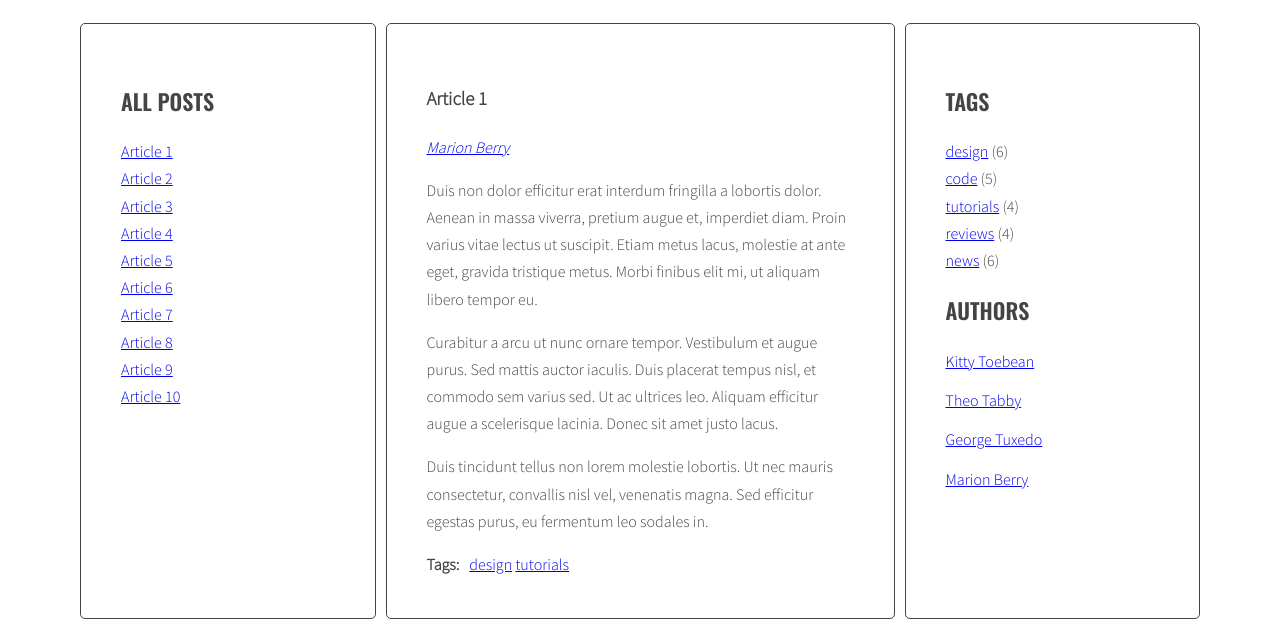
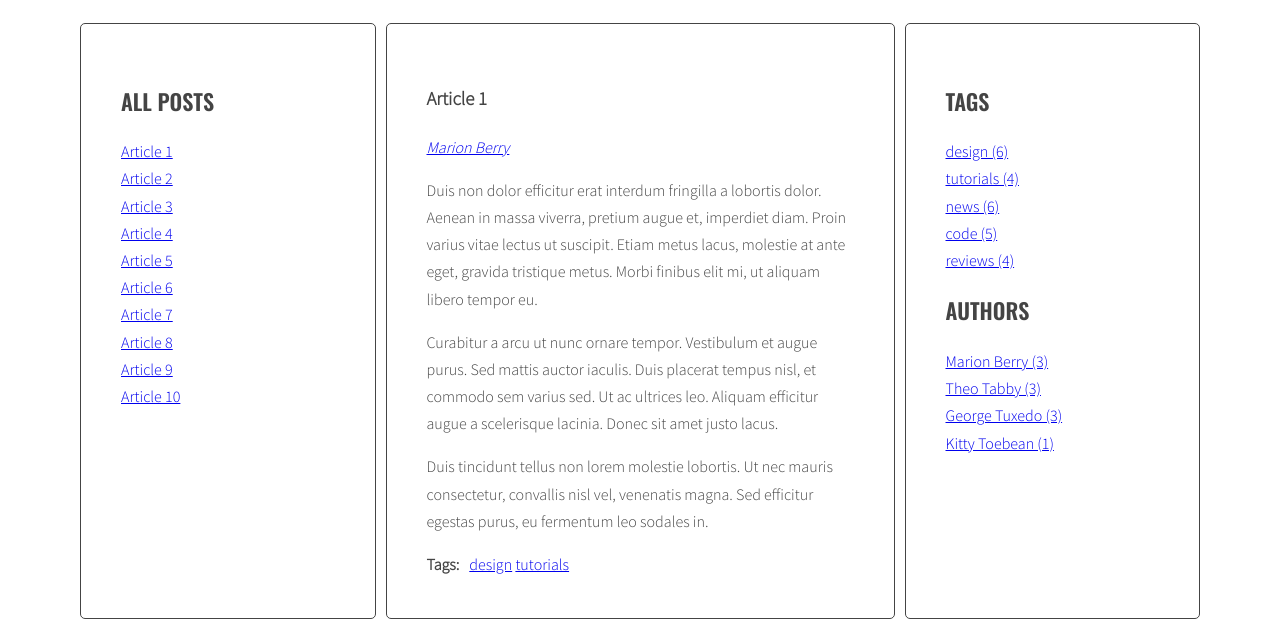
Before and after one commit to JL9696/javascript-blog, a website: page index.html in a window 1280 px wide. Shown: the part 220-847 px from the top of the page. Drawn offline with nearby package versions, Linux system fonts and the light colour scheme.

Commit message:
add generate tag and author left side

```diff
--- a/index.html
+++ b/index.html
@@ -160,11 +160,11 @@
             <aside class="sidebar">
               <h2 class="section-title">Tags</h2>
               <ul class="list tags">
-                <li><a href="#">design</a> <span>(6)</span></li>
+              <!--  <li><a href="#">design</a> <span>(6)</span></li>
                 <li><a href="#">code</a> <span>(5)</span></li>
                 <li><a href="#">tutorials</a> <span>(4)</span></li>
                 <li><a href="#">reviews</a> <span>(4)</span></li>
-                <li><a href="#">news</a> <span>(6)</span></li>
+                <li><a href="#">news</a> <span>(6)</span></li> -->
               </ul>
               <h2 class="section-title">Authors</h2>
               <ul class="list authors">
--- a/js/script.js
+++ b/js/script.js
@@ -1,184 +1,161 @@
 'use strict';
 {
-/*
-document.getElementById('test-button').addEventListener('click', function(){
-    const links = document.querySelectorAll('.titles a');
-    console.log('links:', links);
-  });
-*/
 
   const titleClickHandler = function(event){
     event.preventDefault();
     const clickedElement = this;
     console.log('Link was clicked!');
     console.log(event);
-
     /* [DONE] remove class 'active' from all article links  */
-
     const activeLinks = document.querySelectorAll('.titles a.active');
-
     for(let activeLink of activeLinks){
       activeLink.classList.remove('active');
     }
-
     /* [DONE] add class 'active' to the clicked link */
-
     console.log('clickedElement (with plus):' + clickedElement);
     clickedElement.classList.add('active');
-
     /* [DONE] remove class 'active' from all articles */
-
     const activeArticles = document.querySelectorAll('.post.active');
-
     for(let activeArticle of activeArticles){
       activeArticle.classList.remove('active');
     }
-
     /* [DONE] get 'href' attribute from the clicked link */
-
     const linkSelector = clickedElement.getAttribute('href');
     console.log(linkSelector);
-
     /* [DONE] find the correct article using the selector (value of 'href' attribute) */
-
     const targetArticle = document.querySelector(linkSelector);
     console.log(targetArticle);
-
     /* [DONE] add class 'active' to the correct article */
-
     targetArticle.classList.add('active');
     console.log('clickedElement:', targetArticle);
-
   };
 
-
-
-
   /* [DONE]  generating a list of titles */
-
 
   const optArticleSelector = '.post',
     optTitleSelector = '.post-title',
     optTitleListSelector = '.titles',
     optArticleTagsSelector = '.post-tags .list',
-    optArticleAuthorSelector = '.post .post-author';
+    optArticleAuthorSelector ='.post .post-author',
+    optAuthorsListSelector = '.authors.list',
+    optTagsListSelector = '.tags.list',
+    optCloudClassCount = 5,
+    optCloudClassPrefix = 'tag-size-';
 
   const generateTitleLinks = function(customSelector = ''){
-
     /* [DONE] remove contents of titleList */
-
     const clearTitleList = function(){
       document.querySelector(optTitleListSelector).innerHTML = '';
     };
-
     clearTitleList();
-
     /* [DONE] for each article */
     const articles = document.querySelectorAll(optArticleSelector + customSelector);
-
     let html = '';
-
     for(let article of articles){
-
       /* [DONE]  get the article id */
-
       const articleId = article.getAttribute('id');
       console.log(articleId);
-
       /* [DONE]  find the title element */
-
       const articleTitle = article.querySelector(optTitleSelector).innerHTML;
       console.log(articleTitle);
-
       /* [DONE] get the title from the title element */
-
       /* [DONE] create HTML of the link */
-
       const linkHTML = '<li><a href="#' + articleId + '"><span>' + articleTitle + '</span></a></li>';
       console.log(linkHTML);
-
       /* [DONE] insert link into titleList */
-
       html = html + linkHTML;
-
       const titlesWrapper = document.querySelector(optTitleListSelector);
       titlesWrapper.insertAdjacentHTML('beforeend', linkHTML);
-
       const links = document.querySelectorAll('.titles a');
       console.log(links);
-
       console.log(customSelector);
       console.log(articles);
     }
-
     const links = document.querySelectorAll('.titles a');
-
     for(let link of links){
       link.addEventListener('click', titleClickHandler);
     }
-
   };
 
   generateTitleLinks();
 
-
-
-
+  const params = {'max':0, 'min':999999};
+  const calculateTagsParams = function(tags)
+  {
+    for(let tag in tags){
+      if(tags[tag] > params.max){
+        params.max = tags[tag];
+      }
+      if(tags[tag] < params.min){
+        params.min = tags[tag];
+      }
+    }
+    return params;
+  };
+  const calculateTagClass = function(count, params){
+    const normalizedCount = count - params.min;
+    const normalizedMax = params.max - params.min;
+    const percentage = normalizedCount / normalizedMax;
+    const classNumber = Math.floor( percentage * (optCloudClassCount - 1) + 1);
+    return optCloudClassPrefix + classNumber;
+  };
 
   const generateTags = function(){
+    /* [NEW] create a new variable allTags with an empty object */
+    const allTags = {};
     /* [DONE] find all articles */
-
     const articles = document.querySelectorAll(optArticleSelector);
     console.log(articles);
-
     /* [DONE] START LOOP: for every article: */
-
     for(let article of articles){
-
       /* [DONE] find tags wrapper */
-
       const tagsWrapper = article.querySelector(optArticleTagsSelector).innerHTML = '';
       console.log(tagsWrapper);
-
       /* [DONE] make html variable with empty string */
-
       let html = '';
-
       /* [DONE] get tags from data-tags attribute */
-
       const articleTags = article.getAttribute('data-tags');
       console.log(articleTags);
-
       /* [DONE] split tags into array */
-
       const articleTagsArray = articleTags.split(' ');
       console.log(articleTagsArray);
-
       /* [DONE] START LOOP: for each tag */
-
       for(let tag of articleTagsArray){
-
         /* [DONE] generate HTML of the link */
-
         const tagHTML = '<li><a href="#tag-' + tag + '">' + tag + '</a></li>';
         console.log(tagHTML);
-
         /* [DONE] add generated code to html variable */
-
         html = tagHTML + ' ';
+        /* [NEW] check if this link is NOT already in allTags */
+        if(!allTags[tag]) {
+          /* [NEW] add tag to allTags object */
+          allTags[tag] = 1;
+        }else {
+          allTags[tag]++;
+        }
         const tagsWrapper = article.querySelector(optArticleTagsSelector);
         tagsWrapper.insertAdjacentHTML('beforeend', html);
-        console.log (tagsWrapper)
-
+        console.log (tagsWrapper);
       /* [DONE] END LOOP: for each tag */
       }
-
       /* [DONE] insert HTML of all the links into the tags wrapper */
-
-
-
     /* [DONE]  END LOOP: for every article: */
     }
+    /* [NEW] find list of tags in right column */
+    document.querySelector( optTagsListSelector).innerHTML = '';
+    const tagList = document.querySelector( optTagsListSelector);
+    /* [NEW] create variable for all links HTML code */
+    const tagsParams = calculateTagsParams(allTags);
+    console.log ('tagsParams:', tagsParams);
+    let allTagsHTML = '';
+    /* [NEW] START LOOP: for each tag in allTags: */
+    for(let tag in allTags){
+      /* [NEW] generate code of a link and add it to allTagsHTML */
+      allTagsHTML += '<a href="#tag-' + tag + '" class="' + optCloudClassPrefix + calculateTagClass(allTags[tag], tagsParams) + '">' + tag + ' (' + allTags[tag] + ') ' + '</a><br>';
+      /* [NEW] END LOOP: for each tag in allTags: */
+    }
+    /*[NEW] add HTML from allTagsHTML to tagList */
+    tagList.innerHTML = allTagsHTML;
   };
 
   generateTags();
@@ -186,219 +163,146 @@ document.getElementById('test-button').addEventListener('click', function(){
 
   const tagClickHandler = function(event){
     /* [DONE]  prevent default action for this event */
-
     event.preventDefault();
-
     /* [DONE] make new constant named "clickedElement" and give it the value of "this" */
-
     const clickedElement = this;
-
     /* [DONE] make a new constant "href" and read the attribute "href" of the clicked element */
-
     // const href = clickedElement.querySelectorAll('href');
     const href = clickedElement.getAttribute('href');
     console.log(href);
-
     /* [DONE] make a new constant "tag" and extract tag from the "href" constant */
-
     const tag = href.replace('#tag-', '');
     console.log(tag);
-
     /* [DONE] find all tag links with class active */
-
     const activeTags = document.querySelectorAll('a.active[href^="#tag-"]');
     console.log(activeTags);
-
     /* [DONE] START LOOP: for each active tag link */
-
     for(let activeTag of activeTags) {
-
       /* [DONE] remove class active */
       activeTag.classList.remove('active');
-
       /* [DONE] END LOOP: for each active tag link */
-
     }
-
     /* [DONE] find all tag links with "href" attribute equal to the "href" constant */
-
     const allTags = document.querySelectorAll('a[href="' + href + '"]');
     console.log(allTags);
-
     /* [DONE] START LOOP: for each found tag link */
-
     for( let allTag of allTags){
-
       /* [DONE] add class active */
-
       allTag.classList.add('active');
       console.log(allTag);
-
     /* [DONE] END LOOP: for each found tag link */
     }
-
     /* [DONE] execute function "generateTitleLinks" with article selector as argument */
-
     generateTitleLinks('[data-tags~="' + tag + '"]');
-
   };
-
 
   const addClickListenersToTags = function(){
     /* [DONE] find all links to tags */
-
-    const tagLinks = document.querySelectorAll('.post-tags .list a');
+    const tagLinks = document.querySelectorAll('.post-tags .list a .tags a');
     console.log(tagLinks);
-
     /* [DONE] START LOOP: for each link */
-
     for(let tagLink of tagLinks){
-
       /* [DONE] add tagClickHandler as event listener for that link */
-
       tagLink.addEventListener('click', tagClickHandler);
       console.log(tagLink);
-
       /* [DONE] END LOOP: for each link */
-
     }
-
   };
 
   addClickListenersToTags();
 
   const generateAuthors = function(){
-
+    let allAuthors = [];
     /* [DONE] find all articles */
-
     const articles = document.querySelectorAll(optArticleSelector);
     console.log(articles);
-
     /* [DONE] START LOOP: for every article: */
-
     for(let article of articles) {
-
       /* [DONE] find author wrapper */
-
       const authorWrapper = article.querySelector(optArticleAuthorSelector);
       console.log(authorWrapper);
-
       /* [DONE] make html variable with empty string */
-
       let html = '';
-
       /* [DONE] get tags from data-author attribute */
-
       const articleAuthor = article.getAttribute('data-author');
       console.log(articleAuthor);
-
       /* [DONE] generate HTML of the link */
-
       const authorHTML = '<p class="post-author"><a href="#author-' + articleAuthor + '">' + articleAuthor + '</a></p>';
       console.log(authorHTML);
-
       /* [DONE] add generated code to html variable */
-
       html = html + authorHTML;
       console.log(html);
-
       /* [DONE] insert HTML of all the links into the tags wrapper */
-
+      /* [NEW] check if this link is NOT already in allTags */
+      if(!allAuthors[articleAuthor]){
+        /* [NEW] add generated code to allTags array */
+        allAuthors[articleAuthor] = 1;
+      } else {
+        allAuthors[articleAuthor]++;
+      }
+      /* insert HTML of all the links into the tags wrapper */
       authorWrapper.innerHTML = html;
-
-      /* [DONE] END LOOP: for every article: */
+      /* END LOOP: for every article: */
     }
+    const authorsList = document.querySelector(optAuthorsListSelector);
+    const authorsParams = calculateTagsParams(allAuthors);
+    let allAuthorsHTML = '';
+    for(let author in allAuthors){
+      allAuthorsHTML += '<a href="#tag-' + author + '" class="' + optCloudClassPrefix + calculateTagClass(allAuthors[author], authorsParams) + '">' + author + ' (' + allAuthors[author] + ') ' + '</a><br>';
+    }
+    authorsList.innerHTML = allAuthorsHTML;
   };
 
   generateAuthors();
 
   const authorClickHandler = function(event){
-
     /* prevent default action for this event */
-
     event.preventDefault();
-
     /* make new constant named "clickedElement" and give it the value of "this" */
-
     const clickedElement = this;
     console.log(clickedElement);
-
     /* make a new constant "href" and read the attribute "href" of the clicked element */
-
     const href = clickedElement.getAttribute('href');
     console.log(href);
-
     /* make a new constant "author" and extract author from the "href" constant */
-
     const author = href.replace('#author-', '');
     console.log(author);
-
     /* find all tag links with class active */
-
     const activeAuthors = document.querySelectorAll('a.active[href^="#author-"]');
     console.log(activeAuthors);
-
     /* START LOOP: for each active tag link */
-
     for(let activeAuthor of activeAuthors){
-
       /* remove class active */
-
       activeAuthor.classList.remove('active');
-
       /* END LOOP: for each active tag link */
-
     }
-
     /* find all author links with "href" attribute equal to the "href" constant */
-
     const allAuthors = document.querySelectorAll('a[href="' + href + '"]');
     console.log(allAuthors);
-
     /*  START LOOP: for each found author link */
-
     for(let singleAuthor of allAuthors){
-
       /*  add class active */
-
       singleAuthor.classList.add('active');
       console.log(singleAuthor);
-
       /*  END LOOP: for each found author link */
-
     }
-
     /* execute function "generateTitleLinks" with article selector as argument */
-
     generateTitleLinks('[data-author="' + author + '"]');
   };
 
-
-
   const addClickListenersToAuthor = function(){
-
     /* find all links to tags */
-
-    const authorLinks = document.querySelectorAll('.post-author a');
+    const authorLinks = document.querySelectorAll('.post-author a  .authors a');
     console.log(authorLinks);
-
     /* START LOOP: for each link */
-
     for(let authorLink of authorLinks){
-
       /* add tagClickHandler as event listener for that link */
-
       authorLink.addEventListener('click', authorClickHandler);
       console.log(authorLink);
-
       /* END LOOP: for each link */
-
     }
-
   };
 
   addClickListenersToAuthor();
 
-
-
 }
--- a/sass/style.scss
+++ b/sass/style.scss
@@ -122,3 +122,23 @@ body {
     margin: 0 10px 0 0;
   }
 }
+
+.tag-size-1{
+  font-size: 14px;
+}
+
+.tag-size-2{
+  font-size: 18px;
+}
+
+.tag-size-3{
+  font-size: 20px;
+}
+
+.tag-size-4{
+  font-size: 24px;
+}
+
+.tag-size-5{
+  font-size: 28px;
+}
```
Also changed, not shown: css/style.css, 1 other file.
